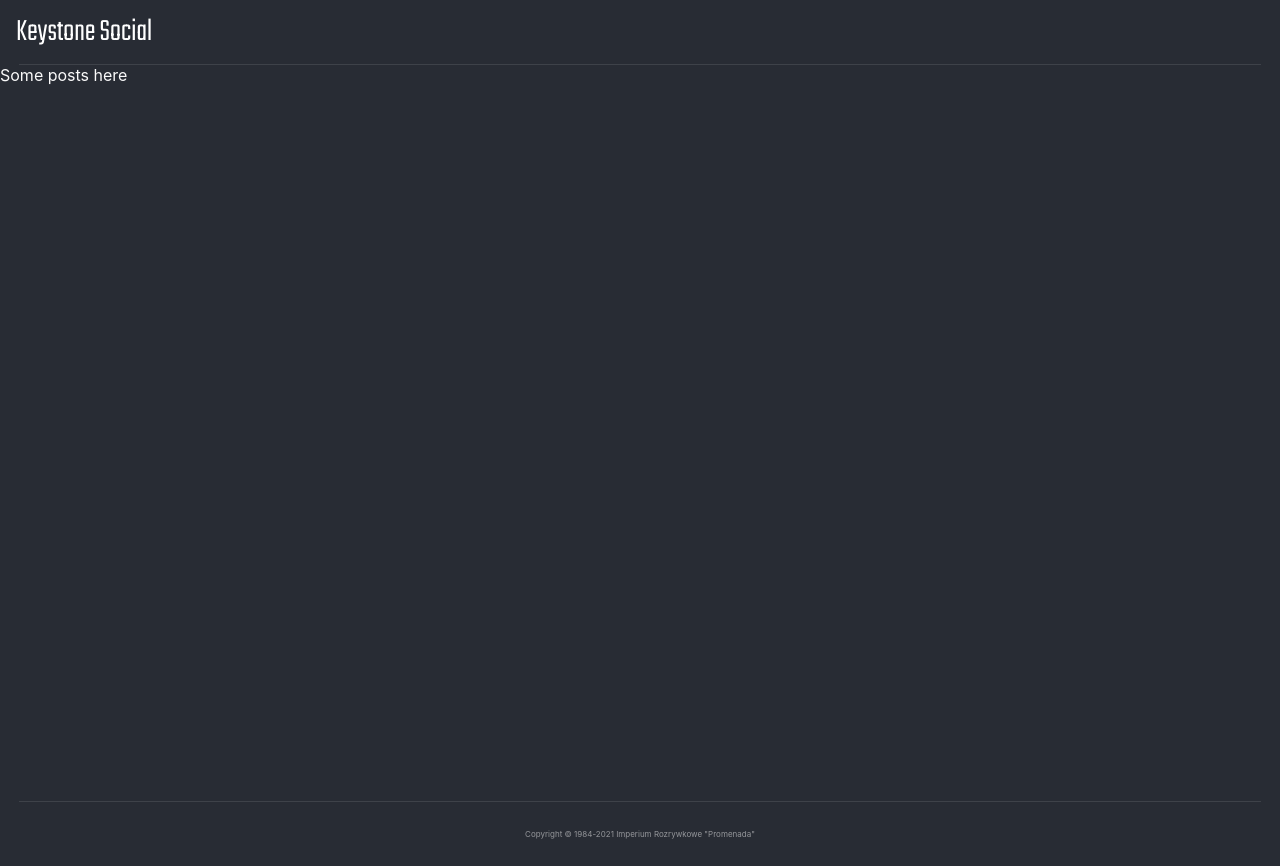
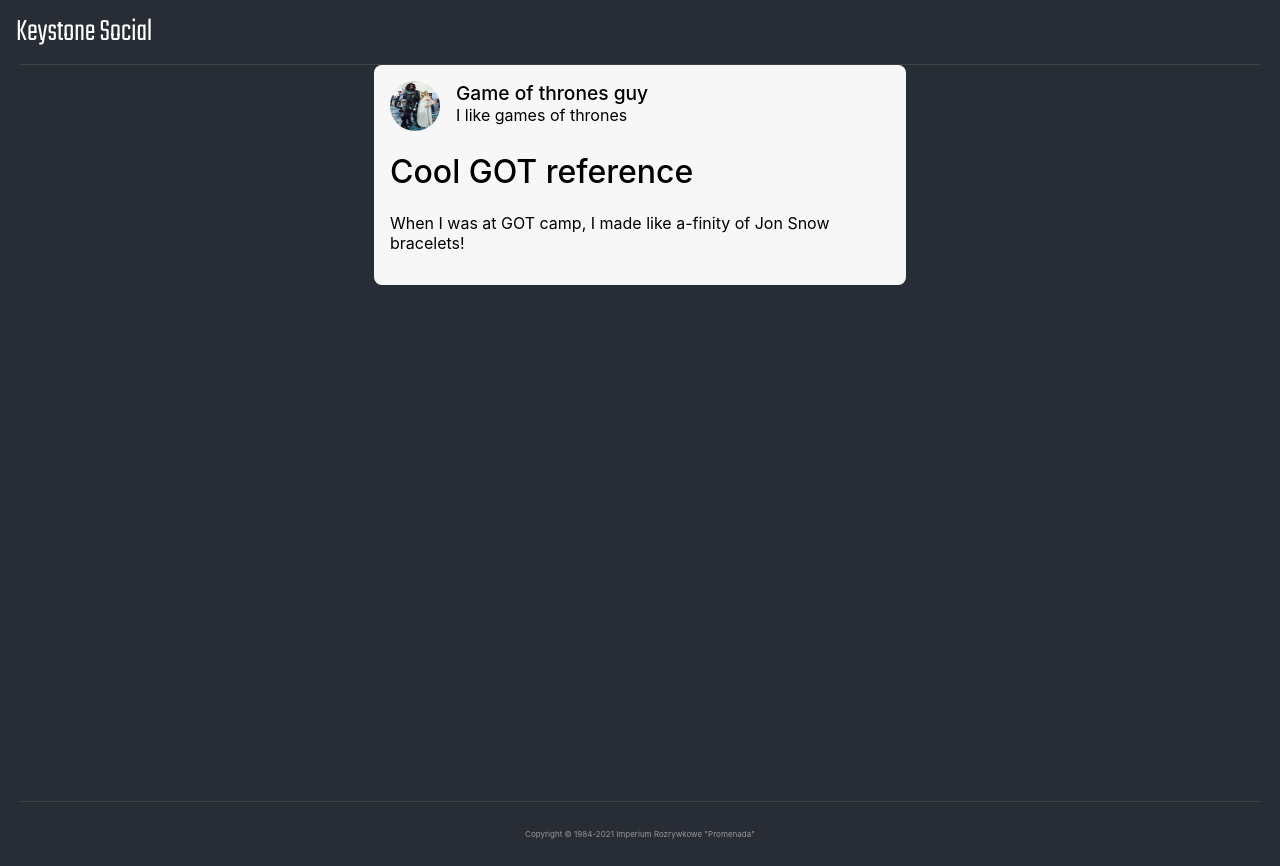
Before and after one commit to pensjonatus/keystone-social, a React (Create React App) app: page /feed in a window 1280 px wide. Built offline with nearby package versions, Linux system fonts and the light colour scheme.

Commit message:
styles an framework for posts

```diff
--- /dev/null
+++ b/src/components/actor/actor.js
@@ -0,0 +1,13 @@
+import styles from "./actor.module.css";
+
+export default function Actor({ name, avatar, description }) {
+  return (
+    <div className={styles.actor}>
+      <img className={styles.avatar} src={avatar} alt={`${name}'s portrait`} />
+      <div>
+        <div className={styles.name}>{name}</div>
+        <div className={styles.description}>{description}</div>
+      </div>
+    </div>
+  );
+}
--- /dev/null
+++ b/src/components/actor/actor.module.css
@@ -0,0 +1,15 @@
+.actor {
+  display: flex;
+  gap: 16px;
+}
+
+.avatar {
+  width: 50px;
+  height: 50px;
+  border-radius: 50%;
+}
+
+.name {
+  font-size: 1.2rem;
+  font-weight: 500;
+}
--- /dev/null
+++ b/src/components/post/post.js
@@ -0,0 +1,14 @@
+import Actor from "../actor/actor";
+import styles from "./post.module.css";
+
+export default function Post({ actor, content }) {
+  const { name, avatar, description } = actor;
+  return (
+    <div className={styles.post}>
+      <div className={styles.header}>
+        <Actor name={name} avatar={avatar} description={description} />
+        {content}
+      </div>
+    </div>
+  );
+}
--- /dev/null
+++ b/src/components/post/post.module.css
@@ -0,0 +1,8 @@
+.post {
+  width: 500px;
+  margin: auto;
+  background-color: rgba(255, 255, 255, 0.96);
+  color: black;
+  padding: 16px;
+  border-radius: 8px;
+}
--- a/src/pages/feed/feed.js
+++ b/src/pages/feed/feed.js
@@ -1,9 +1,24 @@
 import styles from "./feed.module.css";
+import Post from "../../components/post/post";
+import gotAvatar from "./got-guy.jpg";
+
+const actor = {
+  name: "Game of thrones guy",
+  avatar: gotAvatar,
+  description: "I like games of thrones",
+};
+
+const content = (
+  <>
+    <h1>Cool GOT reference</h1>
+    <p>When I was at GOT camp, I made like a-finity of Jon Snow bracelets!</p>
+  </>
+);
 
 export default function Feed() {
   return (
     <div className={styles.wrapper}>
-      <div>Some posts here</div>
+      <Post actor={actor} content={content} />
     </div>
   );
 }
```
Also changed, not shown: src/pages/feed/got-guy.jpg (added).
